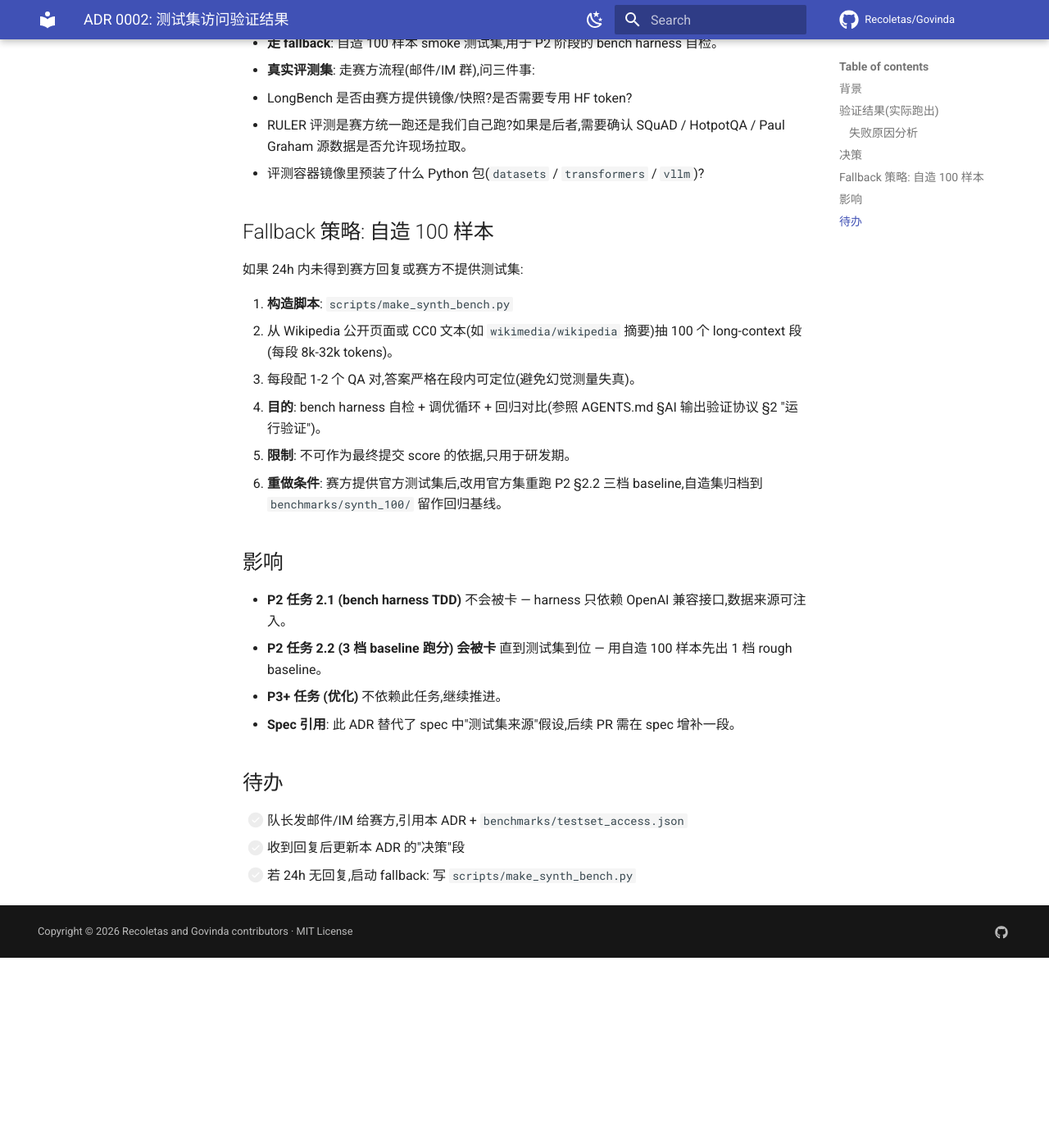
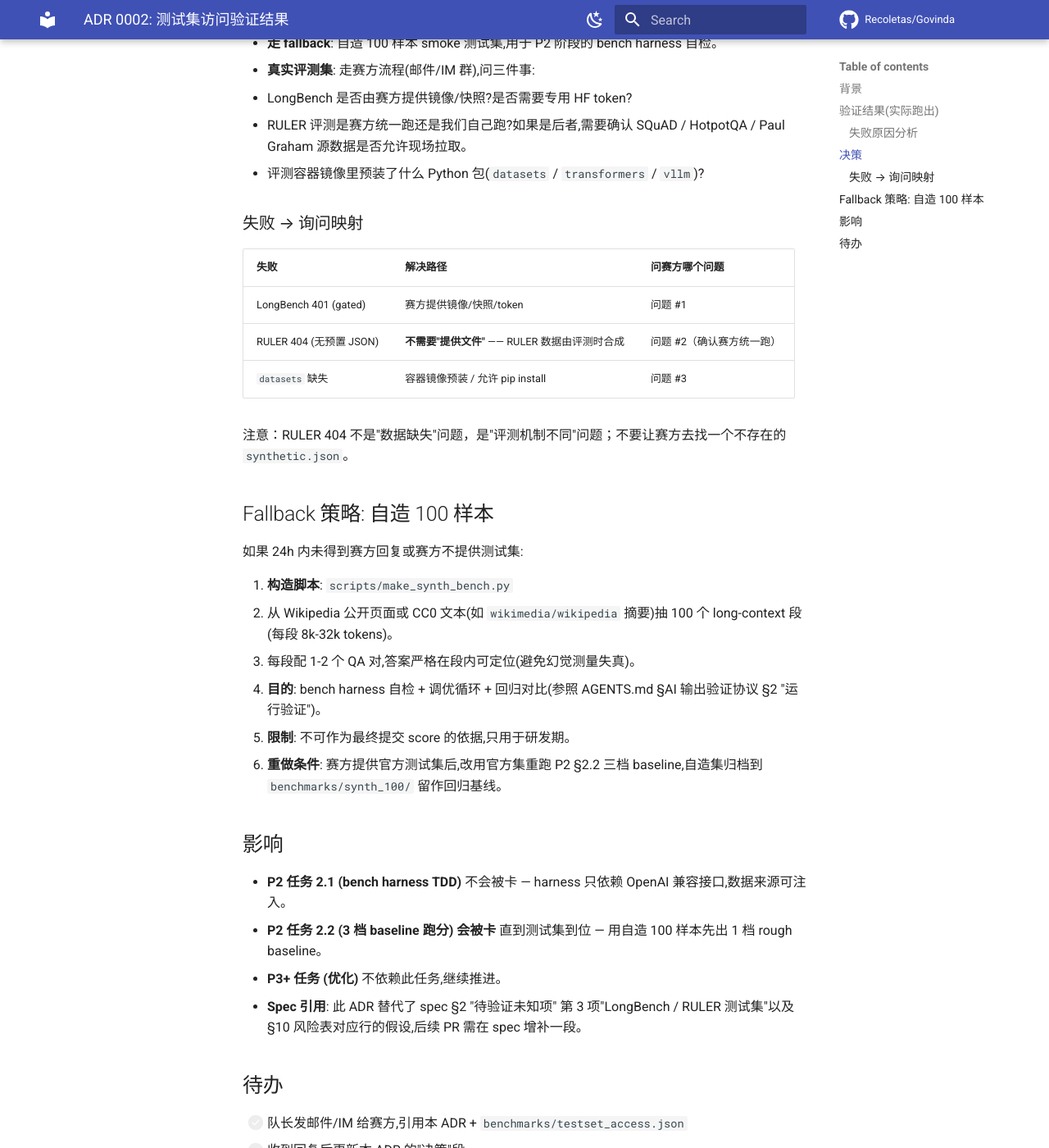
Before and after one commit to Recoletas/Govinda, an MkDocs documentation site: the page built from docs/decisions/0002-testset-access.md, in a window 1280 px wide and 1400 px high, scrolled down 1307 px. Shown: the whole window at 82% size. Built offline with MkDocs 1.6.1 and Material for MkDocs 9.7.7, drawn with Linux system fonts in a browser that asks for light colours; comment, search, counter and statistics services are not loaded; before the commit the page ends 2475 px from its top, so only the background shows below that; some of the changed text lies outside the part shown.

Commit message:
fix(0.2): JSON schema (run_at envelope) + ADR failure resolvability map + trailing newline
- I-1/I-5: JSON now wrapped in {run_at, script, results} envelope with trailing
  newline; re-ran script to regenerate
- I-2: ADR adds 失败 → 询问映射 table (3 failures × 3 questions) with note
  that RULER 404 is a mechanism difference, not a data gap
- I-3: ADR 影响 cites spec §2 (待验证未知项) + §10 (风险表); added 待办 to
  amend spec §2 with "测试集由赛方提供" + length distribution
- I-4: 待办 captured as spec design question for Task 2.1 harness

```diff
--- a/docs/decisions/0002-testset-access.md
+++ b/docs/decisions/0002-testset-access.md
@@ -34,6 +34,16 @@ P0 任务 0.2 要求在跑任何 baseline / 优化前先确认 LongBench 和 RUL
   2. RULER 评测是赛方统一跑还是我们自己跑?如果是后者,需要确认 SQuAD / HotpotQA / Paul Graham 源数据是否允许现场拉取。
   3. 评测容器镜像里预装了什么 Python 包(`datasets` / `transformers` / `vllm`)?
 
+### 失败 → 询问映射
+
+| 失败 | 解决路径 | 问赛方哪个问题 |
+|------|----------|----------------|
+| LongBench 401 (gated) | 赛方提供镜像/快照/token | 问题 #1 |
+| RULER 404 (无预置 JSON) | **不需要"提供文件"** —— RULER 数据由评测时合成 | 问题 #2（确认赛方统一跑） |
+| `datasets` 缺失 | 容器镜像预装 / 允许 pip install | 问题 #3 |
+
+注意：RULER 404 不是"数据缺失"问题，是"评测机制不同"问题；不要让赛方去找一个不存在的 `synthetic.json`。
+
 ## Fallback 策略: 自造 100 样本
 
 如果 24h 内未得到赛方回复或赛方不提供测试集:
@@ -50,10 +60,12 @@ P0 任务 0.2 要求在跑任何 baseline / 优化前先确认 LongBench 和 RUL
 - **P2 任务 2.1 (bench harness TDD)** 不会被卡 — harness 只依赖 OpenAI 兼容接口,数据来源可注入。
 - **P2 任务 2.2 (3 档 baseline 跑分)** **会被卡** 直到测试集到位 — 用自造 100 样本先出 1 档 rough baseline。
 - **P3+ 任务 (优化)** 不依赖此任务,继续推进。
-- **Spec 引用**: 此 ADR 替代了 spec 中"测试集来源"假设,后续 PR 需在 spec 增补一段。
+- **Spec 引用**: 此 ADR 替代了 spec §2 "待验证未知项" 第 3 项"LongBench / RULER 测试集"以及 §10 风险表对应行的假设,后续 PR 需在 spec 增补一段。
 
 ## 待办
 
 - [ ] 队长发邮件/IM 给赛方,引用本 ADR + `benchmarks/testset_access.json`
 - [ ] 收到回复后更新本 ADR 的"决策"段
 - [ ] 若 24h 无回复,启动 fallback: 写 `scripts/make_synth_bench.py`
+- [ ] 在 spec §2 增补"测试集由赛方提供"段（同步 §10 风险表对应行）
+- [ ] (spec 修订) 在 spec §2 待验证未知项 第 3 项"LongBench / RULER 测试集"中增补"长度分布: 短文 2k-10k / 长文 10k-50k / NIAH 4k-128k 多 bin",影响 Task 2.1 harness 设计
```
Also changed, not shown: 2 other files.
